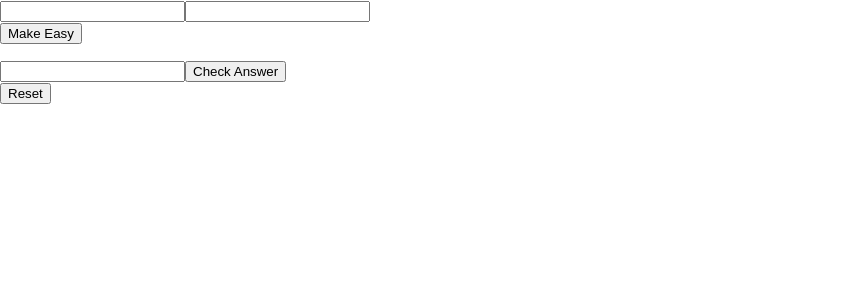
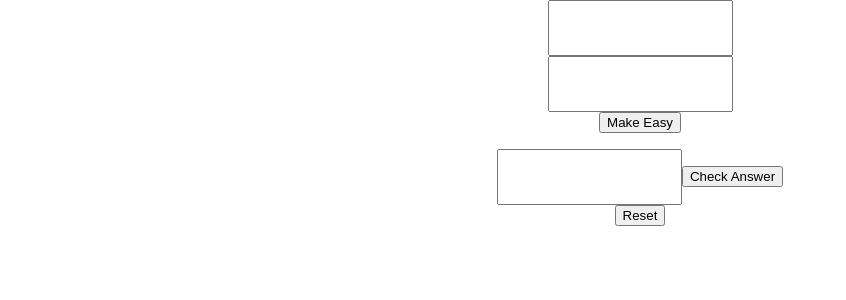
Before and after one commit to hiMRK/easy-multiply, a React (Create React App) app: page / in a window 1280 px wide. Shown: the top 300 px of the page, without its empty margins (0-846 px from the left). Built offline with nearby package versions, Linux system fonts and the light colour scheme.

Commit message:
Updated SCSS

```diff
--- a/src/App.scss
+++ b/src/App.scss
@@ -1,32 +1,10 @@
-.App {
-  text-align: center;
-}
-
-.App-logo {
-  animation: App-logo-spin infinite 20s linear;
-  height: 40vmin;
-}
-
-.App-header {
-  background-color: #282c34;
-  min-height: 100vh;
+.wrap {
   display: flex;
+  justify-content: center;
+  align-items: center;
   flex-direction: column;
-  align-items: center;
-  justify-content: center;
-  font-size: calc(10px + 2vmin);
-  color: white;
-}
-
-.App-link {
-  color: #61dafb;
-}
-
-@keyframes App-logo-spin {
-  from {
-    transform: rotate(0deg);
-  }
-  to {
-    transform: rotate(360deg);
+  input {
+    height: 50px;
+    line-height: 50px;
   }
 }
--- a/src/index.scss
+++ b/src/index.scss
@@ -1,14 +1,4 @@
-body {
+html, body {
   margin: 0;
   padding: 0;
-  font-family: -apple-system, BlinkMacSystemFont, "Segoe UI", "Roboto", "Oxygen",
-    "Ubuntu", "Cantarell", "Fira Sans", "Droid Sans", "Helvetica Neue",
-    sans-serif;
-  -webkit-font-smoothing: antialiased;
-  -moz-osx-font-smoothing: grayscale;
 }
-
-code {
-  font-family: source-code-pro, Menlo, Monaco, Consolas, "Courier New",
-    monospace;
-}
```
